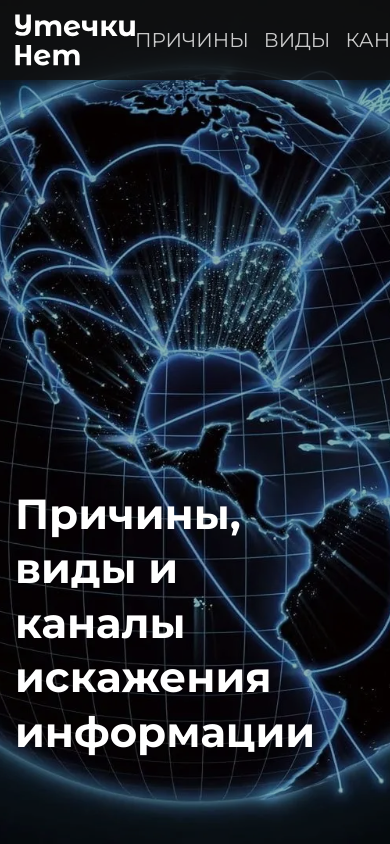
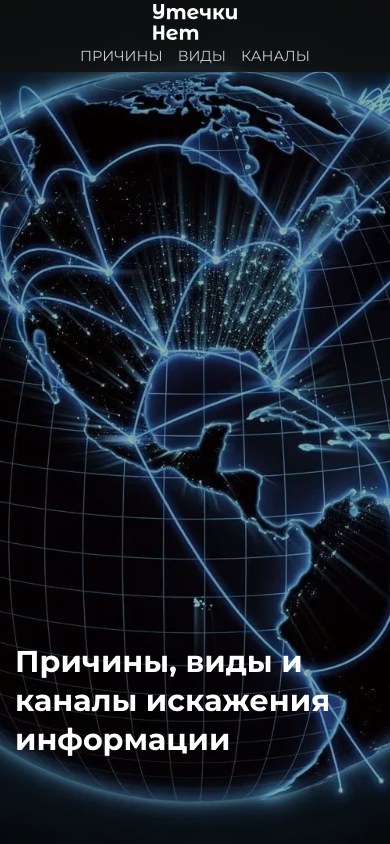
Before and after one commit to danilRomin/utechka, a plain HTML site: page index.html in a window 390 px wide. Shown: the top 844 px of the page. Drawn offline with Linux system fonts and the light colour scheme.

Commit message:
Адаптив + доработки

```diff
--- /dev/null
+++ b/scss/mixin.scss
@@ -0,0 +1,22 @@
+$maxWidth: 1440;
+$maxWidthContainer: 1110;
+
+@mixin adaptiv-value($property, $startSize, $minSize, $type) {
+	$addSize: $startSize - $minSize;
+	@if $type==1 {
+		// Только если меньше контейнера
+		#{$property}: $startSize + px;
+		@media (max-width: #{$maxWidthContainer +px}) {
+			#{$property}: calc(#{$minSize + px} + #{$addSize}* ((100vw - 320px) / #{$maxWidthContainer - 320}));
+		}
+	} @else if $type==2 {
+		// Только если больше контейнера
+		#{$property}: $startSize + px;
+		@media (min-width: #{$maxWidthContainer +px}) {
+			#{$property}: calc(#{$minSize + px} + #{$addSize}* ((100vw - 320px) / #{$maxWidth - 320}));
+		}
+	} @else {
+		// Всегда
+		#{$property}: calc(#{$minSize + px} + #{$addSize}* ((100vw - 320px) / #{$maxWidthContainer - 320}));
+	}
+}
--- a/scss/style.scss
+++ b/scss/style.scss
@@ -1,5 +1,6 @@
-@import url("reset.css");
+@import "reset.css";
 @import "colors";
+@import "mixin";
 
 /* -----COMMON----- */
 body {
@@ -7,6 +8,10 @@ body {
   font-weight: 300;
   color: #000;
   background-color: #fff;
+
+}
+strong{
+	font-weight: 600;
 }
 
 .wrapper {
@@ -28,7 +33,14 @@ body {
   grid-template-rows: repeat(2, 1fr);
   column-gap: 20px;
   row-gap: 20px;
+	@media (max-width: 896px) {
+		display: flex;
+		flex-direction: column;
+	}
+}
 
+[class*="__title"]{
+	@include adaptiv-value(font-size, 42, 26, 1);
 }
 
 .page {
@@ -55,21 +67,32 @@ p {
 .header {
   position: fixed;
   width: 100%;
-  height: 80px;
+	@include adaptiv-value(height, 80, 40, 1);
   background-color: $black;
   color: #fff;
 	z-index: 50;
+	@media (max-width: 448.98px) {
+		height: 72px;
+	}
   &__container {
     display: flex;
     justify-content: space-between;
     align-items: center;
+		gap: 5px;
+		@media (max-width: 448.98px) {
+			flex-direction: column;
+
+		}
   }
 
   &__logo {
-
+		display: flex;
+		align-items: center;
+		justify-content: center;
+		height: 100%;
     img {
-      height: 80px;
-      width: 120px;
+			@include adaptiv-value(height, 80, 40, 1);
+			@include adaptiv-value(width, 120, 80, 1);
     }
   }
 
@@ -86,8 +109,7 @@ p {
   }
 
   &__link {
-    font-size: 20px;
-
+		@include adaptiv-value(font-size, 20, 14, 1);
     a {
       text-transform: uppercase;
       font-weight: bolder;
@@ -103,17 +125,16 @@ p {
 }
 
 section {
-  margin-bottom: 100px;
+	@include adaptiv-value(margin-bottom, 100, 40, 1);
 }
 
 .footer {
   width: 100%;
   background-color: #101010;
   color: #fff;
-  font-size: 32px;
   padding: 30px 0;
   font-weight: 600;
-
+	@include adaptiv-value(font-size, 32, 22, 1);
   &__container {
     display: flex;
     justify-content: space-between;
@@ -121,6 +142,7 @@ section {
   }
 
   &__logo-text {
+
   }
 
   &__university {
@@ -177,9 +199,12 @@ section {
 		position: absolute;
 		max-width: 80vw;
 		bottom: 10vh;
-		font-size: 42px;
 		color: #fff;
 		font-weight: 700;
 		line-height: 1.3;
+		@include adaptiv-value(font-size, 42, 29, 1);
+		@media (max-width: 896px) {
+			max-width: 90vw;
+		}
 	}
 }
```
Also changed, not shown: scss/style.css.
